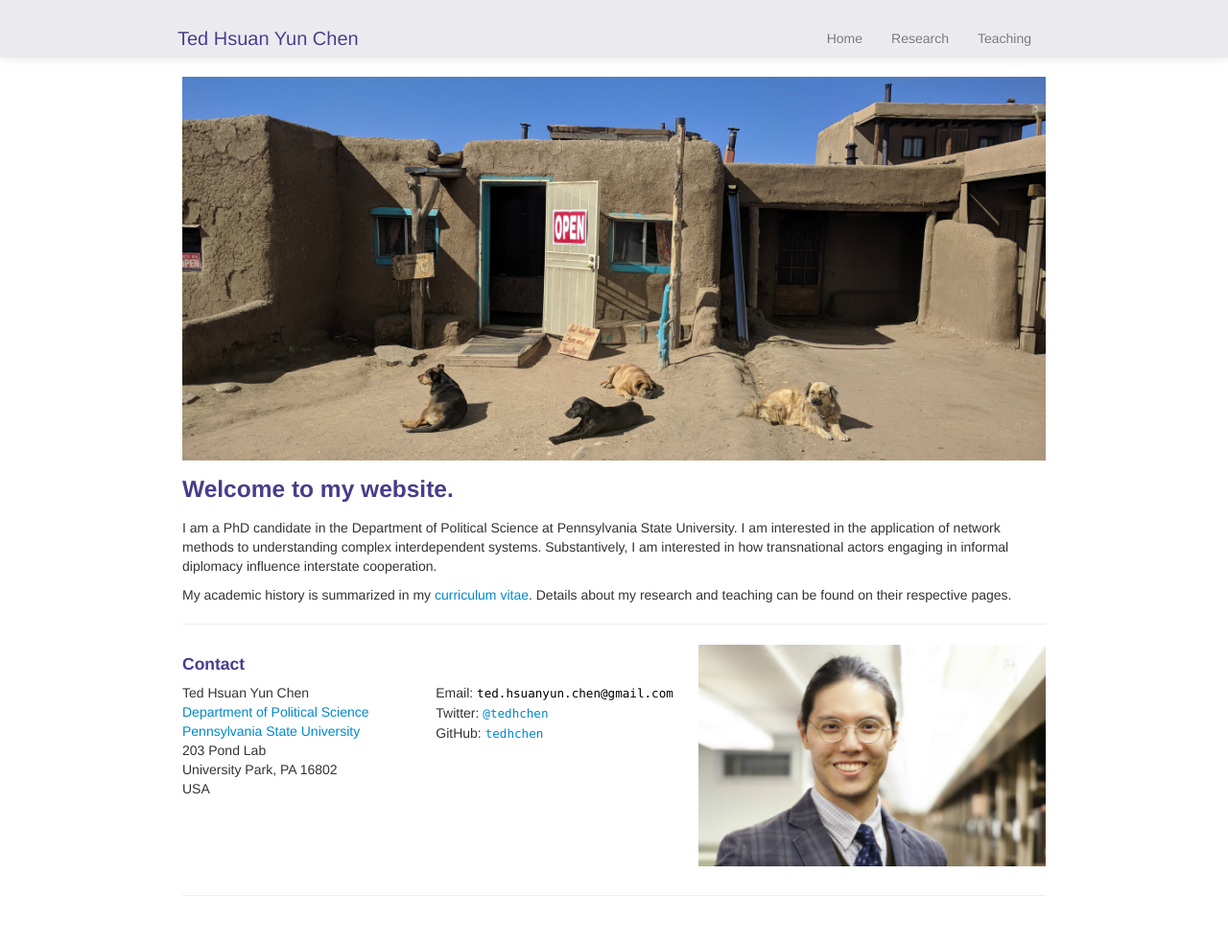
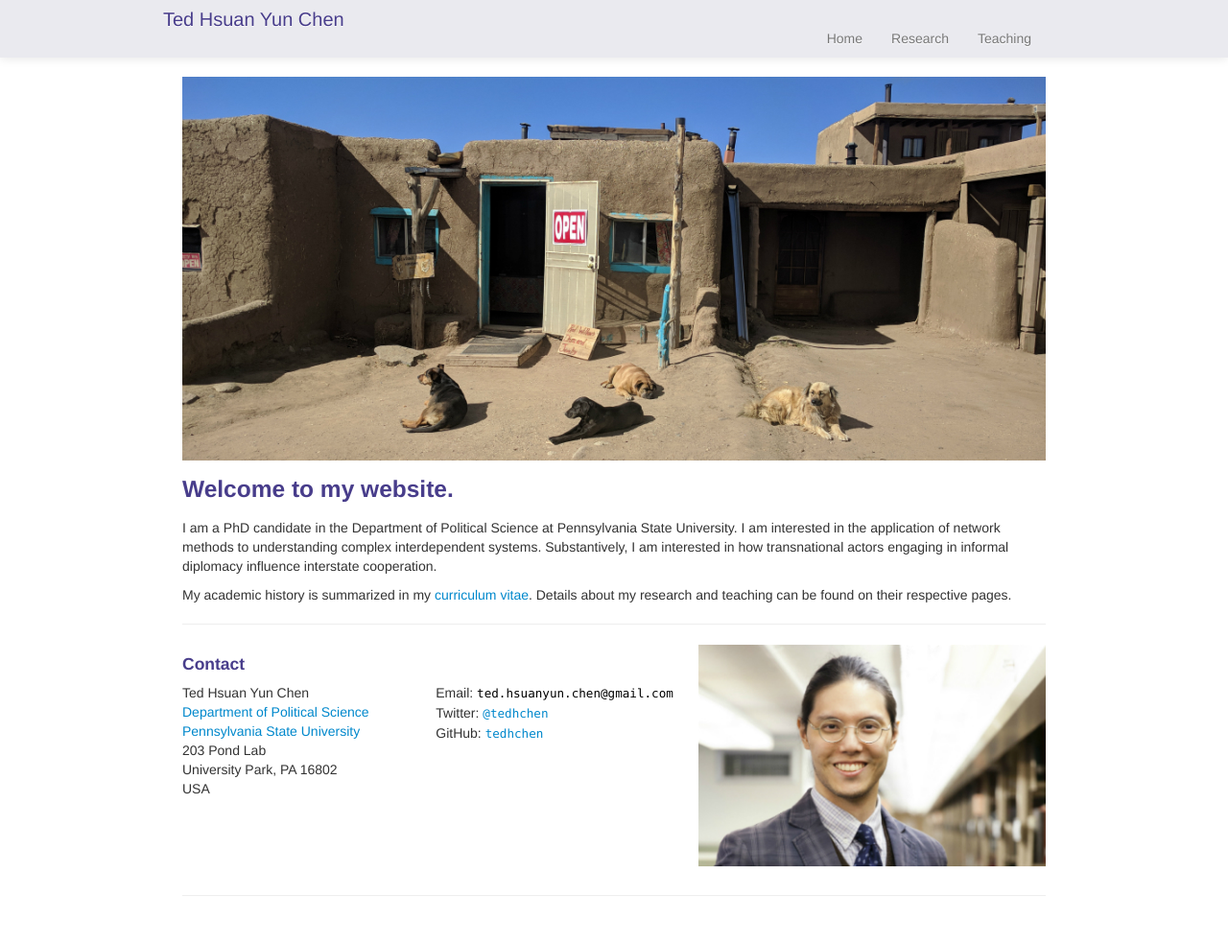
Before and after one commit to tedhchen/tedhchen.github.io, a Jekyll site: the page built from index.md, in a window 1280 px wide. Shown: the whole page at 96% size. Built offline with Jekyll 4.4.1, drawn with Linux system fonts in a browser that asks for light colours.

Commit message:
adjusted title style

```diff
--- a/assets/themes/twitter/css/style.css
+++ b/assets/themes/twitter/css/style.css
@@ -24,9 +24,9 @@
   }
 
 .navbar .brand {
-  padding: 0 15px;
+  padding: 0 0px;
   height: 40px;
-  line-height: 40px;
+  line-height: 0px;
   color: #483d8b;
 }
 
```
